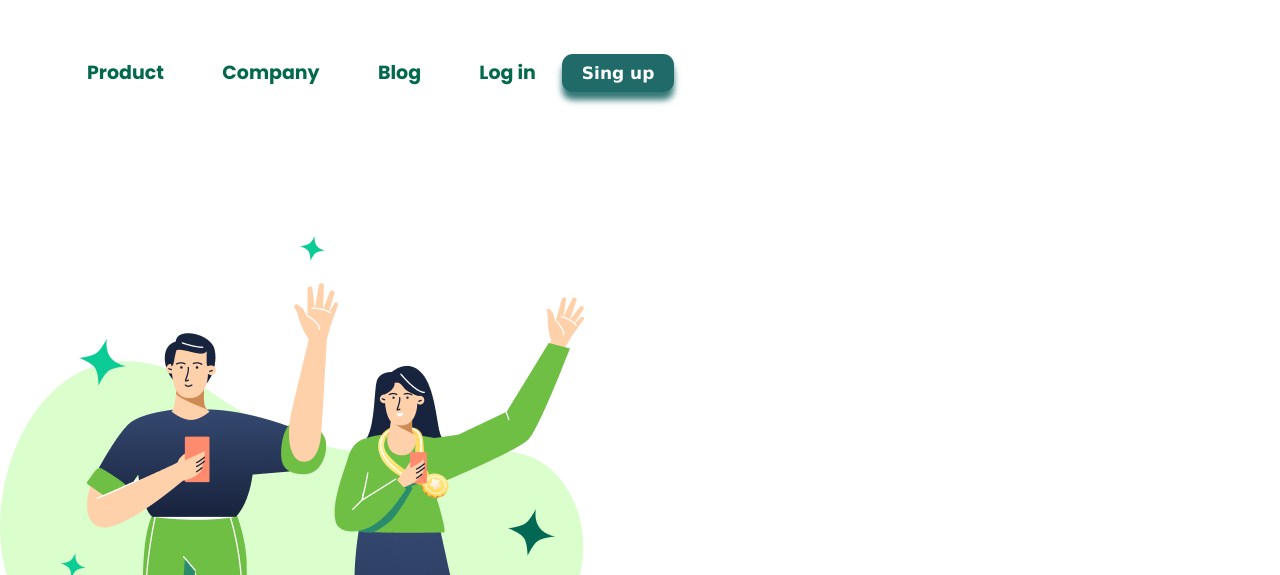
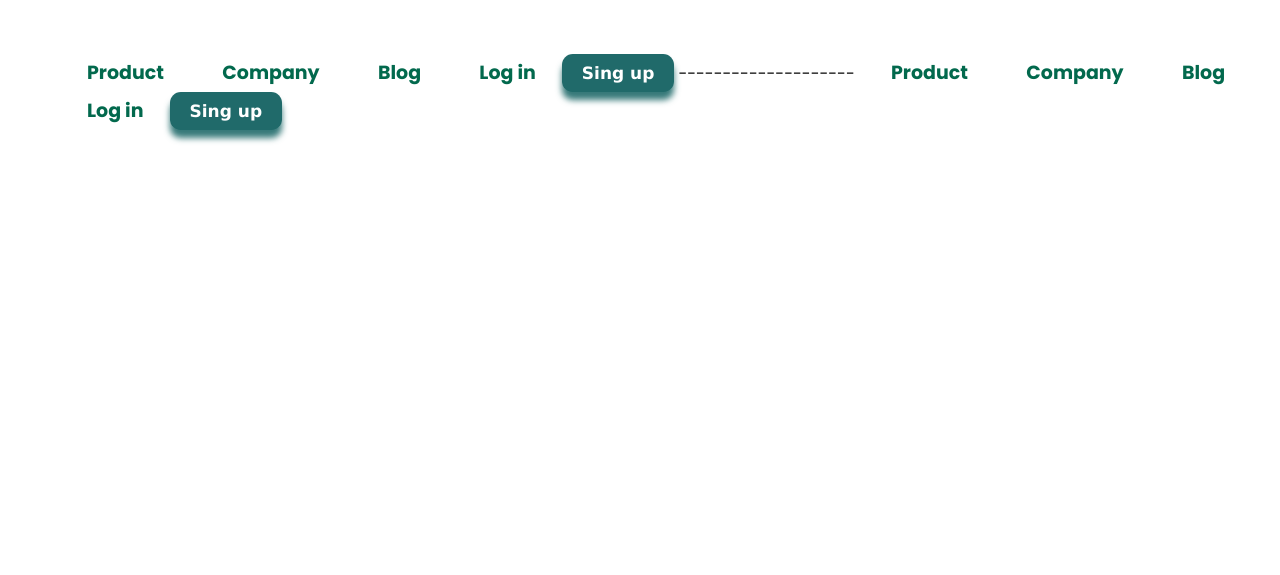
Before and after one commit to mauricio567849/novos-comits, a plain HTML site: page index.html in a window 1280 px wide. Shown: the top 575 px of the page. Drawn offline with Linux system fonts and the light colour scheme; a web font is replaced by a local one.

Commit message:
alteracao no heaer

```diff
--- a/index.html
+++ b/index.html
@@ -24,7 +24,14 @@
             <a>Blog</a>
             <a>Log in</a>
             <button>Sing up</button>
+            --------------------
+            <a>Product</a>
+            <a>Company</a>
+            <a>Blog</a>
+            <a>Log in</a>
+            <button>Sing up</button>
         </header>
+    </div>
 
         <!--==========================================-->
 
```
